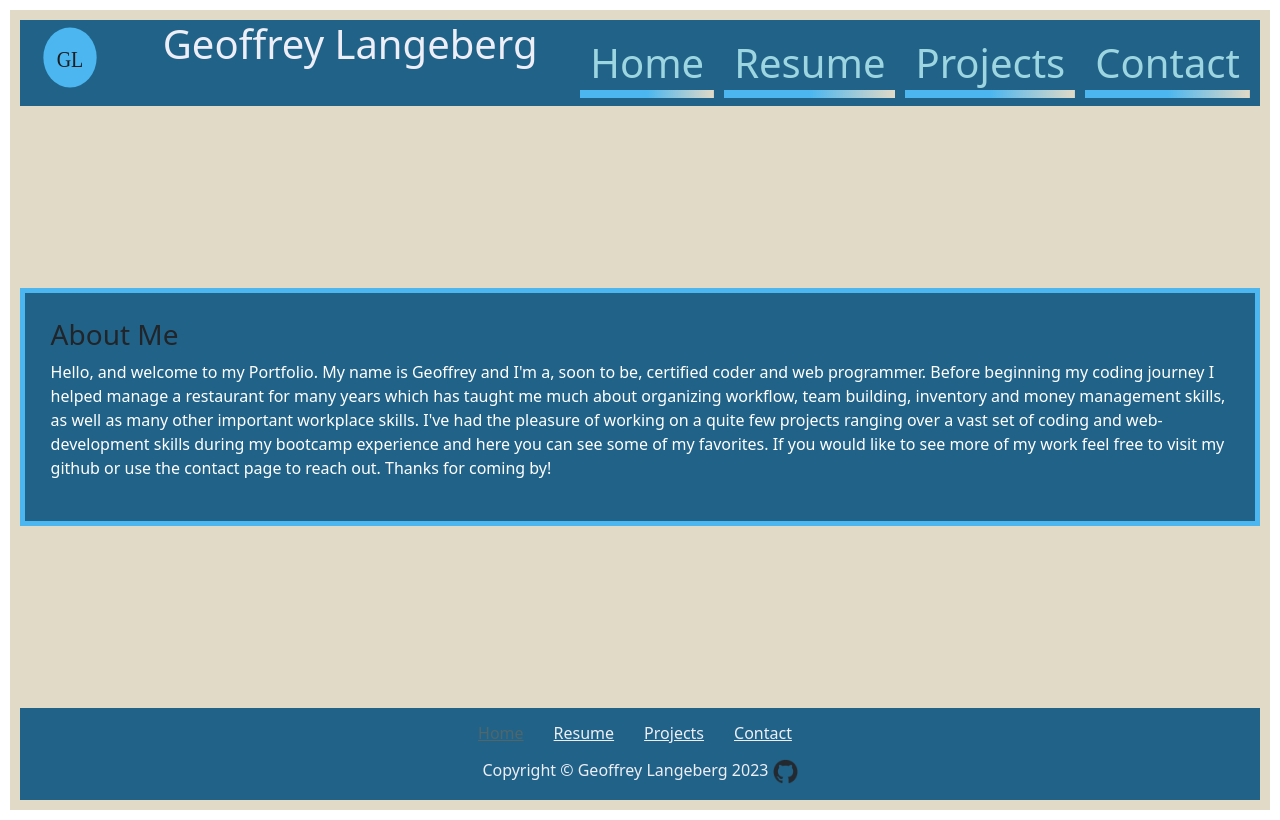
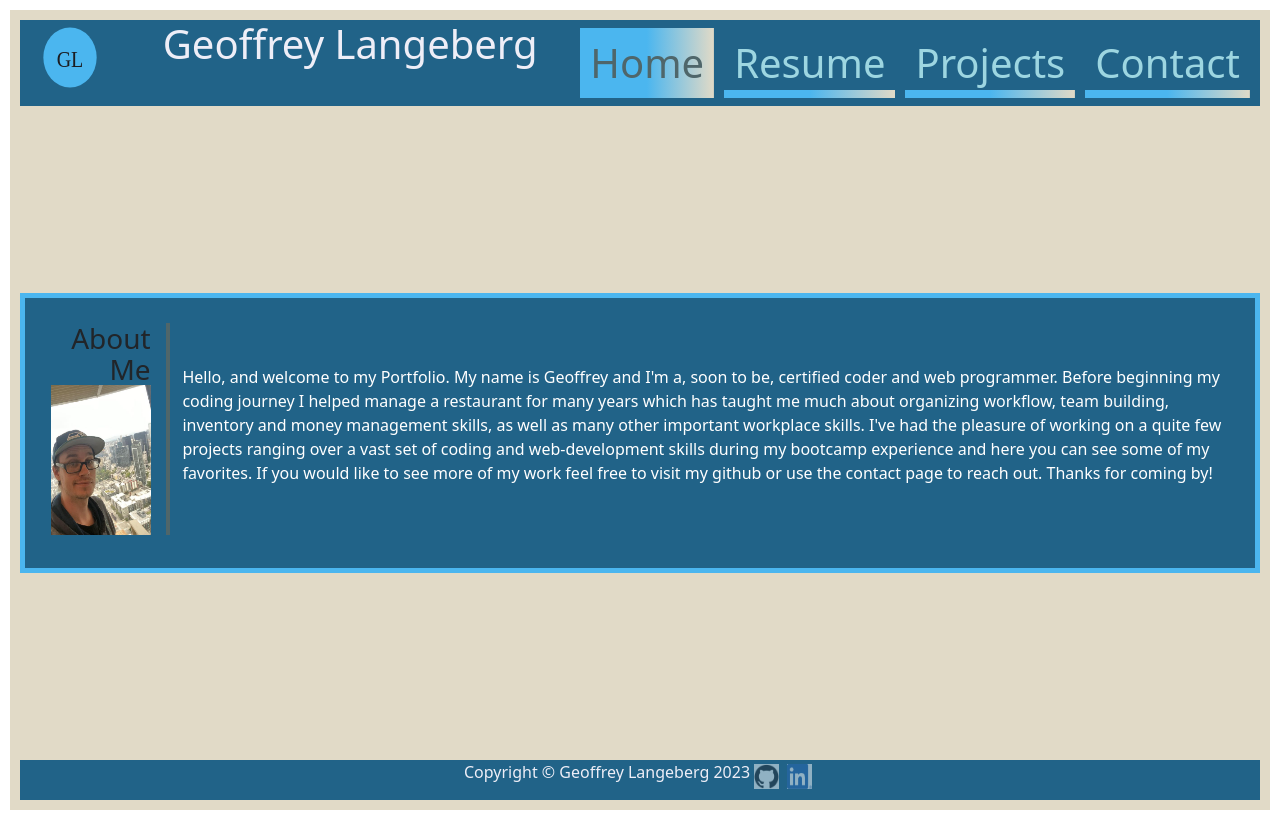
Before and after one commit to GgeoffG/new-react-portfolio, a React (Create React App) app: page / in a window 1280 px wide. Built offline with nearby package versions, Linux system fonts and the light colour scheme.

Commit message:
Css tweaking for size changes made, linkin logo added to footer

```diff
--- a/src/components/molecules/banner/banner.css
+++ b/src/components/molecules/banner/banner.css
@@ -26,6 +26,7 @@
         transition: all 0.5s;
         font-size: 0.9rem;
         max-width: 50%;
+        justify-content: space-between;
 
 }
 
@@ -48,7 +49,6 @@
     background-position: bottom;
     transition: all 0.25s ease-in;
 }
-
 .main--true{
     flex-basis: 100%;
   max-width: 100%;
@@ -57,9 +57,24 @@
 .banner:hover {
   background-color: rgba(0, 0, 0, 0.3);
 }
+.git-link {
+  background-color: white;
+  transition: all 0.25s ease-in;
+  opacity: 50%;
+  width: 6vw;
+}
+.git-link:hover {
+  background-color: white;
+  transition: all 0.25s ease-in;
+  opacity: 100%;
+}
 
-@media (max-width: 800px) {
+@media (max-width: 768px) {
   .banner h4{
-    font-size: 2rem;
+    font-size: 6vw;
   }
+  .main--true{
+    flex-basis: 100%;
+  max-width: 50%;
 }
+}
--- a/src/components/molecules/banner/banner.js
+++ b/src/components/molecules/banner/banner.js
@@ -2,7 +2,8 @@ import React from "react";
 import { func, string, arrayOf, shape, bool } from "prop-types";
 import "./banner.css";
 import cooksCompanionImage from "../../../Assets/cooks_companion.png";
-const Banner = ({ image, main, link, name }) => (
+import github from "../../../Assets/github-mark.png";
+const Banner = ({ image, main, link, name, githublink }) => (
   <div
     className={["banner", `main--${main}`].join(" ")}
     style={{
@@ -14,6 +15,9 @@ const Banner = ({ image, main, link, name }) => (
   >
     <a href={link}>
       <h4>{name}</h4>
+    </a>
+    <a href={githublink}>
+      <img src={github} alt="github mark" className="git-link"></img>
     </a>
   </div>
 );
--- a/src/components/molecules/navBar/navBar.css
+++ b/src/components/molecules/navBar/navBar.css
@@ -39,7 +39,7 @@ nav a:hover {
     color: var(--storm);
   }
 
-  .active {
+.navbar--header .active {
     background-size: 100% 100%;
       color: var(--storm);
   }
--- a/src/components/organisms/aboutMe/aboutMe.css
+++ b/src/components/organisms/aboutMe/aboutMe.css
@@ -10,6 +10,7 @@
 }
 
 .aboutMe_wrapper {
+  display: flex;
   background-color: var(--copen);
   ;
   align-items: center;
@@ -20,6 +21,15 @@
   padding: 2vw;
 }
 
+.aboutMe_wrapper h3 {
+  text-align: right;
+  padding-right: 15px;
+  border-right: 4px solid var(--storm);
+  margin-right: 1vw;
+  line-height: 1.1;
+  border-right: 4px solid var(--storm)
+}
+
 .paragraph {
   background-color: var(--copen);
   margin: 10px, 5px, 10px, 5px;
--- a/src/components/organisms/aboutMe/aboutMe.js
+++ b/src/components/organisms/aboutMe/aboutMe.js
@@ -2,12 +2,23 @@ import React from "react";
 import { bool, string, arrayOf, shape } from "prop-types";
 import Paragraph from "../../atoms/paragraph/paragraph";
 import "./aboutMe.css";
+import pro from "../../../Assets/pro.jpg";
 
 const AboutMe = ({ ...props }) => (
-  <section className="aboutMe_wrapper">
-    <h3>About Me</h3>
-    <Paragraph innerText={props.innerText} />
-  </section>
+  <>
+    <section className="aboutMe_wrapper">
+      <h3>
+        {" "}
+        About Me
+        <img
+          src={pro}
+          alt="profile picture"
+          style={{ height: 150, width: 100 }}
+        />
+      </h3>
+      <Paragraph innerText={props.innerText} />
+    </section>
+  </>
 );
 
 AboutMe.propTypes = {
--- a/src/components/organisms/footer/footer.css
+++ b/src/components/organisms/footer/footer.css
@@ -16,13 +16,28 @@ footer {
   background-color: var(--copen);
   color: var(--light)
 }
-footer a{
-  color: var(--light)
-}
-footer a:hover{
-  color:var(--lake)
-}
-.copyright{
 
 
+.copyright{
+display: flex;
+
 }
+
+.gitMark {
+  background-color: white;
+  opacity: 50%;
+  margin: 4px;
+}
+.linkMark {
+  margin: 4px;
+  background-color: white;
+  opacity: 50%;
+}
+
+.gitMark:hover{
+  opacity: 100%;
+}
+
+.linkMark:hover{
+  opacity: 100%;
+}
--- a/src/components/organisms/footer/footer.js
+++ b/src/components/organisms/footer/footer.js
@@ -3,27 +3,28 @@ import { func, string, arrayOf, shape } from "prop-types";
 import NavBar from "../../molecules/navBar/navBar";
 import "./footer.css";
 import github from "../../../Assets/github-mark.png";
-
-const Footer = ({ ...props }) => (
+import linkedIn from "../../../Assets/LI-In-Bug.png";
+const Footer = ({ display, ...props }) => (
   <section className="footer_wrapper">
     <footer>
-      {props.menus.map(({ items, title }) => (
-        <>
-          {title && <h3 className="footer_title">{title}</h3>}
-          <NavBar location="footer" items={items} />
-        </>
-      ))}
       <nav className="copyright">
-        <p>
-          Copyright &copy; Geoffrey Langeberg {new Date().getFullYear()}{" "}
+        <p>Copyright &copy; Geoffrey Langeberg {new Date().getFullYear()} </p>
         <a href="https://github.com/GgeoffG/">
           <img
             src={github}
             alt="github mark"
             style={{ height: 25, width: 25 }}
+            className="gitMark"
           ></img>
         </a>
-        </p>
+        <a href="https://www.linkedin.com/in/geoffrey-langenberg-707456277/">
+          <img
+            src={linkedIn}
+            alt="linked in mark"
+            style={{ height: 25, width: 25 }}
+            className="linkMark"
+          ></img>
+        </a>
       </nav>
     </footer>
   </section>
--- a/src/components/organisms/header/header.css
+++ b/src/components/organisms/header/header.css
@@ -16,3 +16,10 @@ header {
   color: var(--light);
   justify-content: space-between;
 }
+
+
+@media (max-width: 1132px) {
+header h1 {
+    display: none;
+  }
+}
--- a/src/components/organisms/workDisplay/workDisplay.css
+++ b/src/components/organisms/workDisplay/workDisplay.css
@@ -39,4 +39,13 @@
   .banner {
     width: 100%;
   }
+  .works_div{
+    margin: 25px 0;
+    padding: 10px 0;
+    display: flex;
+    flex-direction: column;
+    flex-wrap: wrap;
+    align-items: center;
+    justify-content: space-between;
+  }
 }
--- a/src/components/organisms/workDisplay/workDisplay.js
+++ b/src/components/organisms/workDisplay/workDisplay.js
@@ -8,13 +8,14 @@ const WorkDisplay = ({ ...props }) => (
     <div className="works_div">
       {console.log("works:" + props.works)}
       {props.works.map(({ items }) =>
-        items.map(({ image, main, link, name }) => (
+        items.map(({ image, main, link, name, githublink, index }) => (
           <Banner
-            key={name}
+            key={index}
             image={image}
             main={main}
             link={link}
             name={name}
+            githublink={githublink}
           />
         ))
       )}
--- a/src/components/particles/worksArray.js
+++ b/src/components/particles/worksArray.js
@@ -8,6 +8,7 @@ const worksArray = [
         main: true,
         link: "https://ggeoffg.github.io/challenge-1/",
         name: "Cooks Companion",
+        githublink: "https://github.com/andrewmuhn/cooks-companion",
       },
       {
         image:
@@ -15,6 +16,7 @@ const worksArray = [
         main: false,
         link: "https://ggeoffg.github.io/challenge-1/",
         name: "Refactor",
+        githublink: "https://github.com/GgeoffG/challenge-1",
       },
       {
         image:
@@ -22,6 +24,7 @@ const worksArray = [
         main: false,
         link: "https://ggeoffg.github.io/challenge-1/",
         name: "Tech Blog",
+        githublink: "https://github.com/GgeoffG/tech_blog",
       },
       {
         image:
@@ -29,6 +32,7 @@ const worksArray = [
         main: false,
         link: "https://ggeoffg.github.io/challenge-1/",
         name: "Project 3",
+        githublink: "https://github.com/sethleininger/dopamine-box",
       },
       {
         image:
--- a/src/components/templates/portfolio/portfolioTemplate.js
+++ b/src/components/templates/portfolio/portfolioTemplate.js
@@ -36,7 +36,7 @@ const PortfolioTemplate = ({ display, show }) => (
         "error"
       )}
     </div>
-    <Footer menus={menu} location="footer" />
+    <Footer menus={menu} location="footer" display={display} />
   </div>
 );
 // PortfolioTemplate.propTypes = {};
```
Also changed, not shown: src/Assets/LI-In-Bug.png (added), src/Assets/pro.jpg (added). Lines whose indentation alone changed are shown as unchanged.
